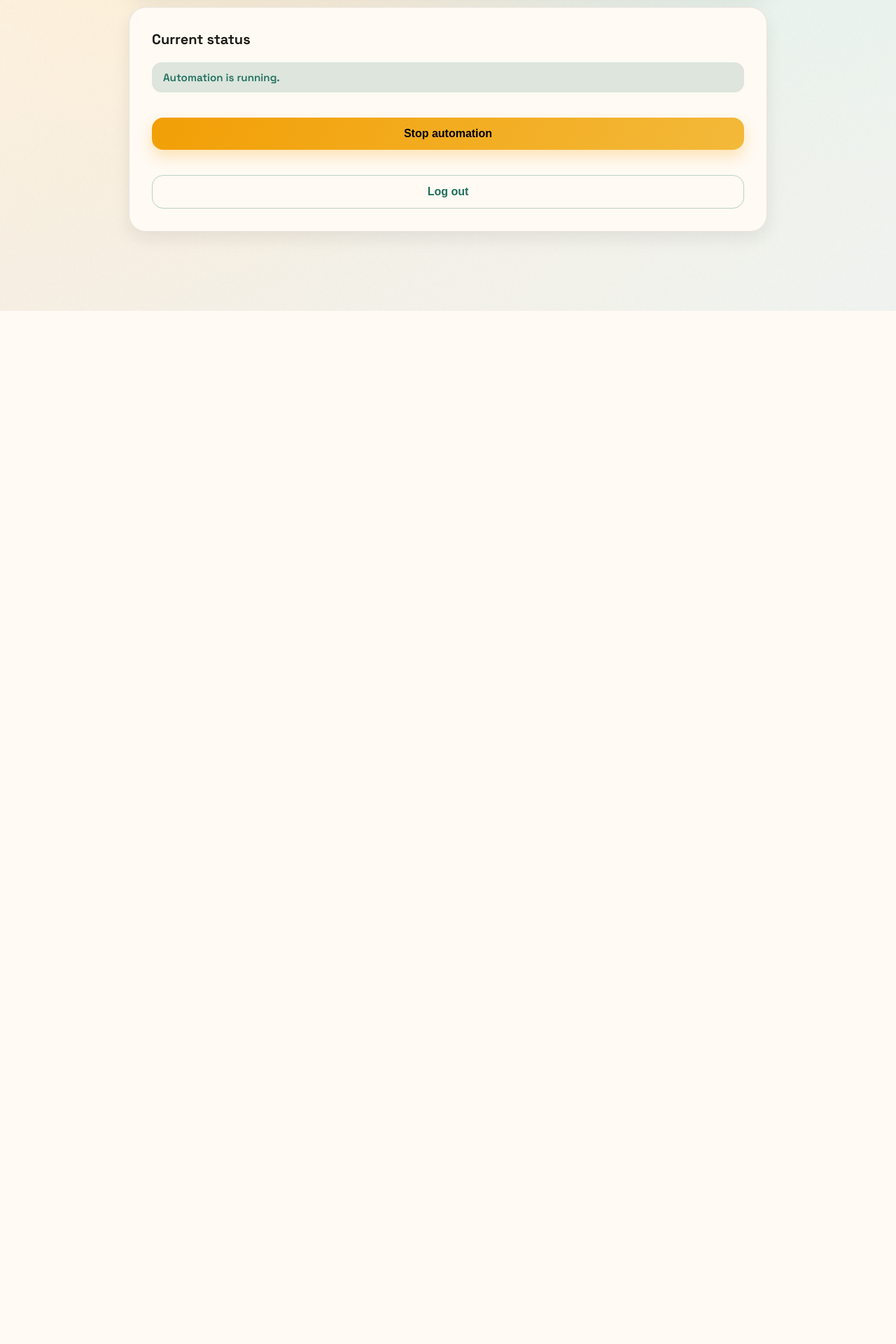
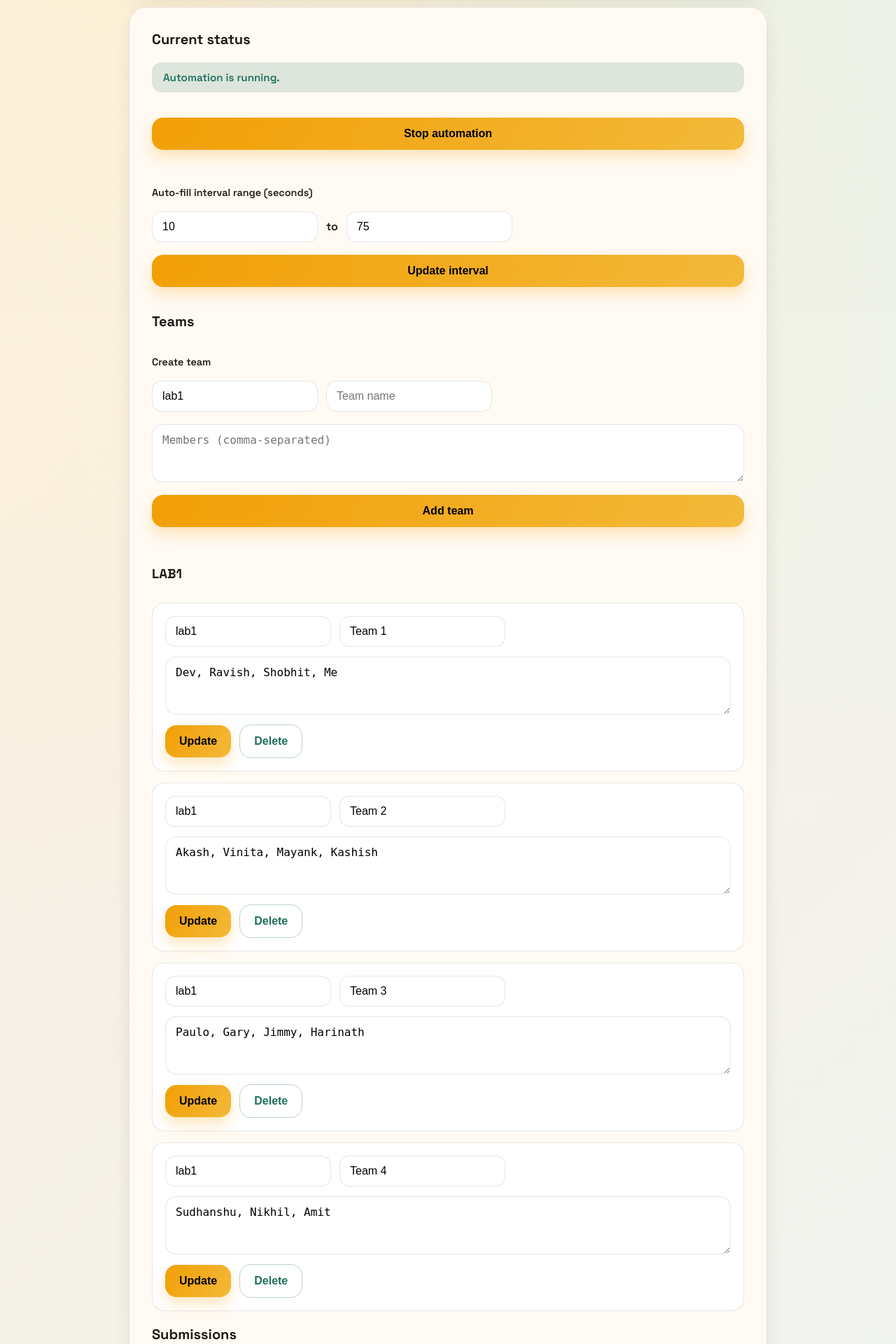
Before and after one commit to UnpredictablePrashant/MCK-infra-lab, a Flask app: page /admin/panel in a window 1280 px wide. Shown: the part 356-2276 px from the top of the page at 70% size. Before the commit the page ends 800 px from the top, so only its background shows below. Run offline with Flask 3, Linux system fonts and the light colour scheme; a user stored in the database is signed in; data comes from the database, SQL or seed files in the repository; some web fonts are replaced.

Commit message:
WIP: adding the admin panel

```diff
--- a/app.py
+++ b/app.py
@@ -1,5 +1,6 @@
 import json
 import os
+import random
 import sqlite3
 import threading
 import time
@@ -10,6 +11,7 @@ from flask_sock import Sock
 
 from compare_utils import DEFAULT_COMPARE_ENDPOINTS, compare_endpoints
 from form_filler import run_fill_session
+from migrate_db import run as run_migrations
 
 
 DEFAULT_BASELINE_URL = (
@@ -41,6 +43,9 @@ db_lock = threading.Lock()
 automation_enabled = True
 
 FILL_INTERVAL_SECONDS = int(os.environ.get("FILL_INTERVAL_SECONDS", "120"))
+AUTO_INTERVAL_MIN_SECONDS = int(os.environ.get("AUTO_INTERVAL_MIN_SECONDS", "10"))
+AUTO_INTERVAL_MAX_SECONDS = int(os.environ.get("AUTO_INTERVAL_MAX_SECONDS", "75"))
+COMPARE_INTERVAL_SECONDS = int(os.environ.get("COMPARE_INTERVAL_SECONDS", "150"))
 FILL_ITERATIONS = int(os.environ.get("FILL_ITERATIONS", "1"))
 FILL_MODE = os.environ.get("FILL_MODE", "all")
 DB_PATH = os.environ.get("DB_PATH", "app.db")
@@ -55,12 +60,14 @@ def index():
 
 @app.get("/lab1")
 def lab1():
-    return render_template("lab1.html")
+    return render_template("lab1.html", teams=list_teams("lab1"))
 
 
 @app.get("/leaderboard")
 def leaderboard_page():
-    return render_template("leaderboard.html")
+    return render_template(
+        "leaderboard.html", compare_interval_seconds=COMPARE_INTERVAL_SECONDS
+    )
 
 
 @app.get("/healthz")
@@ -84,7 +91,13 @@ def admin_login():
 def admin_panel():
     if not session.get("admin"):
         return redirect(url_for("admin_login"))
-    return render_template("admin_panel.html", automation_enabled=automation_enabled)
+    return render_template(
+        "admin_panel.html",
+        automation_enabled=automation_enabled,
+        auto_interval_min=AUTO_INTERVAL_MIN_SECONDS,
+        auto_interval_max=AUTO_INTERVAL_MAX_SECONDS,
+        teams=list_teams(),
+    )
 
 
 @app.post("/admin/toggle")
@@ -93,6 +106,70 @@ def admin_toggle():
     if not session.get("admin"):
         return redirect(url_for("admin_login"))
     automation_enabled = not automation_enabled
+    return redirect(url_for("admin_panel"))
+
+
+@app.post("/admin/interval")
+def admin_interval_update():
+    global AUTO_INTERVAL_MIN_SECONDS, AUTO_INTERVAL_MAX_SECONDS
+    if not session.get("admin"):
+        return redirect(url_for("admin_login"))
+    min_value = (request.form.get("auto_interval_min") or "").strip()
+    max_value = (request.form.get("auto_interval_max") or "").strip()
+    try:
+        min_seconds = int(min_value)
+        max_seconds = int(max_value)
+    except ValueError:
+        return redirect(url_for("admin_panel"))
+    if min_seconds < 1 or max_seconds < 1 or min_seconds > max_seconds:
+        return redirect(url_for("admin_panel"))
+    AUTO_INTERVAL_MIN_SECONDS = min_seconds
+    AUTO_INTERVAL_MAX_SECONDS = max_seconds
+    return redirect(url_for("admin_panel"))
+
+
+@app.post("/admin/teams")
+def admin_team_create():
+    if not session.get("admin"):
+        return redirect(url_for("admin_login"))
+    lab = (request.form.get("lab") or "").strip().lower()
+    name = (request.form.get("name") or "").strip()
+    members = (request.form.get("members") or "").strip()
+    if not lab or not name or not members:
+        return redirect(url_for("admin_panel"))
+    create_team(lab, name, members)
+    return redirect(url_for("admin_panel"))
+
+
+@app.post("/admin/teams/<int:team_id>/update")
+def admin_team_update(team_id):
+    if not session.get("admin"):
+        return redirect(url_for("admin_login"))
+    lab = (request.form.get("lab") or "").strip().lower()
+    name = (request.form.get("name") or "").strip()
+    members = (request.form.get("members") or "").strip()
+    if not lab or not name or not members:
+        return redirect(url_for("admin_panel"))
+    update_team(team_id, lab, name, members)
+    return redirect(url_for("admin_panel"))
+
+
+@app.post("/admin/teams/<int:team_id>/delete")
+def admin_team_delete(team_id):
+    if not session.get("admin"):
+        return redirect(url_for("admin_login"))
+    delete_team(team_id)
+    return redirect(url_for("admin_panel"))
+
+
+@app.post("/admin/submissions/delete")
+def admin_submission_delete():
+    if not session.get("admin"):
+        return redirect(url_for("admin_login"))
+    target_url = (request.form.get("url") or "").strip()
+    if not target_url:
+        return redirect(url_for("admin_panel"))
+    delete_submission(target_url)
     return redirect(url_for("admin_panel"))
 
 
@@ -109,6 +186,7 @@ def get_db():
 
 
 def init_db():
+    run_migrations()
     with db_lock:
         conn = get_db()
         try:
@@ -131,6 +209,78 @@ def init_db():
                 )
                 """
             )
+            conn.commit()
+        finally:
+            conn.close()
+
+
+def list_teams(lab=None):
+    with db_lock:
+        conn = get_db()
+        try:
+            if lab:
+                rows = conn.execute(
+                    """
+                    SELECT id, lab, name, members, updated_at
+                    FROM teams
+                    WHERE lab = ?
+                    ORDER BY name ASC
+                    """,
+                    (lab,),
+                ).fetchall()
+            else:
+                rows = conn.execute(
+                    """
+                    SELECT id, lab, name, members, updated_at
+                    FROM teams
+                    ORDER BY lab ASC, name ASC
+                    """
+                ).fetchall()
+        finally:
+            conn.close()
+    return [dict(row) for row in rows]
+
+
+def create_team(lab, name, members):
+    now = int(time.time())
+    with db_lock:
+        conn = get_db()
+        try:
+            conn.execute(
+                """
+                INSERT INTO teams (lab, name, members, created_at, updated_at)
+                VALUES (?, ?, ?, ?, ?)
+                """,
+                (lab, name, members, now, now),
+            )
+            conn.commit()
+        finally:
+            conn.close()
+
+
+def update_team(team_id, lab, name, members):
+    now = int(time.time())
+    with db_lock:
+        conn = get_db()
+        try:
+            conn.execute(
+                """
+                UPDATE teams
+                SET lab = ?, name = ?, members = ?, updated_at = ?
+                WHERE id = ?
+                """,
+                (lab, name, members, now, team_id),
+            )
+            conn.commit()
+        finally:
+            conn.close()
+
+
+def delete_team(team_id):
+    with db_lock:
+        conn = get_db()
+        try:
+            conn.execute("DELETE FROM teams WHERE id = ?", (team_id,))
             conn.commit()
         finally:
             conn.close()
@@ -180,6 +330,17 @@ def ensure_leaderboard_entry(target_url, name):
                 """,
                 (target_url, name),
             )
+            conn.commit()
+        finally:
+            conn.close()
+
+
+def delete_submission(target_url):
+    with db_lock:
+        conn = get_db()
+        try:
+            conn.execute("DELETE FROM students WHERE url = ?", (target_url,))
+            conn.execute("DELETE FROM leaderboard WHERE url = ?", (target_url,))
             conn.commit()
         finally:
             conn.close()
@@ -358,16 +519,16 @@ def run_fill_loop():
     global fill_active
     while True:
         if not automation_enabled:
-            time.sleep(FILL_INTERVAL_SECONDS)
+            time.sleep(random.randint(AUTO_INTERVAL_MIN_SECONDS, AUTO_INTERVAL_MAX_SECONDS))
             continue
         baseline_url = os.environ.get("BASELINE_URL", DEFAULT_BASELINE_URL)
         if not is_valid_url(baseline_url):
-            time.sleep(FILL_INTERVAL_SECONDS)
+            time.sleep(random.randint(AUTO_INTERVAL_MIN_SECONDS, AUTO_INTERVAL_MAX_SECONDS))
             continue
 
         with active_fill_lock:
             if fill_active:
-                time.sleep(FILL_INTERVAL_SECONDS)
+                time.sleep(random.randint(AUTO_INTERVAL_MIN_SECONDS, AUTO_INTERVAL_MAX_SECONDS))
                 continue
             fill_active = True
 
@@ -413,7 +574,30 @@ def run_fill_loop():
         finally:
             with active_fill_lock:
                 fill_active = False
-        time.sleep(FILL_INTERVAL_SECONDS)
+        time.sleep(random.randint(AUTO_INTERVAL_MIN_SECONDS, AUTO_INTERVAL_MAX_SECONDS))
+
+
+def run_compare_loop():
+    while True:
+        baseline_url = os.environ.get("BASELINE_URL", DEFAULT_BASELINE_URL)
+        if not is_valid_url(baseline_url):
+            time.sleep(COMPARE_INTERVAL_SECONDS)
+            continue
+        students = list_students()
+        if students:
+            broadcast(
+                "fill_log",
+                {"message": "Periodic check: validating submitted apps."},
+            )
+        for student in students:
+            url = student["url"]
+            name = student["name"]
+            if not is_valid_url(url):
+                update_leaderboard(url, name, False)
+                broadcast("fill_log", {"message": f"[{name}] invalid URL; skipped."})
+                continue
+            compare_and_update(url, name, baseline_url)
+        time.sleep(COMPARE_INTERVAL_SECONDS)
 
 
 if __name__ == "__main__":
@@ -421,4 +605,6 @@ if __name__ == "__main__":
     init_db()
     thread = threading.Thread(target=run_fill_loop, daemon=True)
     thread.start()
+    compare_thread = threading.Thread(target=run_compare_loop, daemon=True)
+    compare_thread.start()
     app.run(host="0.0.0.0", port=port, debug=False)
--- a/static/style.css
+++ b/static/style.css
@@ -114,6 +114,74 @@ body {
 form {
   display: grid;
   gap: 18px;
+}
+
+textarea {
+  width: 100%;
+  padding: 12px 14px;
+  border-radius: 16px;
+  border: 1px solid var(--outline);
+  font-size: 1rem;
+  background: #fff;
+  font-family: "IBM Plex Mono", monospace;
+  resize: vertical;
+}
+
+textarea:focus {
+  outline: none;
+  border-color: var(--river);
+  box-shadow: 0 0 0 3px rgba(30, 111, 92, 0.15);
+}
+
+.form-label {
+  font-size: 0.9rem;
+  font-weight: 600;
+}
+
+.inline-fields {
+  display: flex;
+  gap: 12px;
+  align-items: center;
+  flex-wrap: wrap;
+}
+
+.inline-fields input {
+  padding: 12px 14px;
+  border-radius: 14px;
+  border: 1px solid var(--outline);
+  font-size: 1rem;
+  background: #fff;
+  min-width: 120px;
+}
+
+.inline-fields input:focus {
+  outline: none;
+  border-color: var(--river);
+  box-shadow: 0 0 0 3px rgba(30, 111, 92, 0.15);
+}
+
+.field-divider {
+  color: var(--ink);
+  font-weight: 600;
+}
+
+.team-group {
+  display: grid;
+  gap: 12px;
+}
+
+.team-list {
+  display: grid;
+  gap: 16px;
+}
+
+.team-card {
+  border: 1px solid var(--outline);
+  border-radius: 18px;
+  padding: 18px;
+  background: #fff;
+  display: grid;
+  gap: 14px;
 }
 
 .field label {
--- a/templates/admin_panel.html
+++ b/templates/admin_panel.html
@@ -31,6 +31,85 @@
             {% if automation_enabled %}Stop automation{% else %}Start automation{% endif %}
           </button>
         </form>
+        <form method="post" action="/admin/interval" class="admin-actions">
+          <label class="form-label">
+            Auto-fill interval range (seconds)
+          </label>
+          <div class="inline-fields">
+            <input
+              type="number"
+              name="auto_interval_min"
+              min="1"
+              value="{{ auto_interval_min }}"
+              required
+            />
+            <span class="field-divider">to</span>
+            <input
+              type="number"
+              name="auto_interval_max"
+              min="1"
+              value="{{ auto_interval_max }}"
+              required
+            />
+          </div>
+          <button type="submit">Update interval</button>
+        </form>
+        <div class="results-header">
+          <h2>Teams</h2>
+        </div>
+        <form method="post" action="/admin/teams" class="admin-actions">
+          <label class="form-label">Create team</label>
+          <div class="inline-fields">
+            <input type="text" name="lab" value="lab1" placeholder="lab1" required />
+            <input type="text" name="name" placeholder="Team name" required />
+          </div>
+          <textarea
+            name="members"
+            rows="3"
+            placeholder="Members (comma-separated)"
+            required
+          ></textarea>
+          <button type="submit">Add team</button>
+        </form>
+        {% if teams %}
+        {% for group in teams|groupby('lab') %}
+        <div class="team-group">
+          <h3>{{ group.grouper | upper }}</h3>
+          <div class="team-list">
+            {% for team in group.list %}
+            <form method="post" action="/admin/teams/{{ team.id }}/update" class="team-card">
+              <div class="inline-fields">
+                <input type="text" name="lab" value="{{ team.lab }}" required />
+                <input type="text" name="name" value="{{ team.name }}" required />
+              </div>
+              <textarea name="members" rows="3" required>{{ team.members }}</textarea>
+              <div class="inline-fields">
+                <button type="submit">Update</button>
+                <button type="submit" formaction="/admin/teams/{{ team.id }}/delete" class="ghost">
+                  Delete
+                </button>
+              </div>
+            </form>
+            {% endfor %}
+          </div>
+        </div>
+        {% endfor %}
+        {% else %}
+        <p>No teams configured yet.</p>
+        {% endif %}
+        <div class="results-header">
+          <h2>Submissions</h2>
+        </div>
+        <form method="post" action="/admin/submissions/delete" class="admin-actions">
+          <label class="form-label">Delete submission by URL</label>
+          <input
+            type="url"
+            name="url"
+            placeholder="https://example.com"
+            required
+          />
+          <button type="submit" class="ghost">Delete submission</button>
+        </form>
         <form method="post" action="/admin/logout">
           <button type="submit" class="ghost">Log out</button>
         </form>
--- a/templates/leaderboard.html
+++ b/templates/leaderboard.html
@@ -24,6 +24,9 @@
             <h2>Sync status</h2>
             <button type="button" id="refresh-leaderboard" class="ghost">Refresh board</button>
           </div>
+          <div class="status ok" id="compare-timer" data-interval-seconds="{{ compare_interval_seconds }}">
+            Next sync check in {{ compare_interval_seconds }}s
+          </div>
           <div id="leaderboard-list" class="students-list"></div>
         </div>
       </section>
```
Also changed, not shown: migrate_db.py (added, +64 -0 lines), static/app.js (+23 -0 lines), templates/lab1.html (+18 -0 lines), .github/workflows/deploy.yml, migrations/001_add_teams.sql (added).
